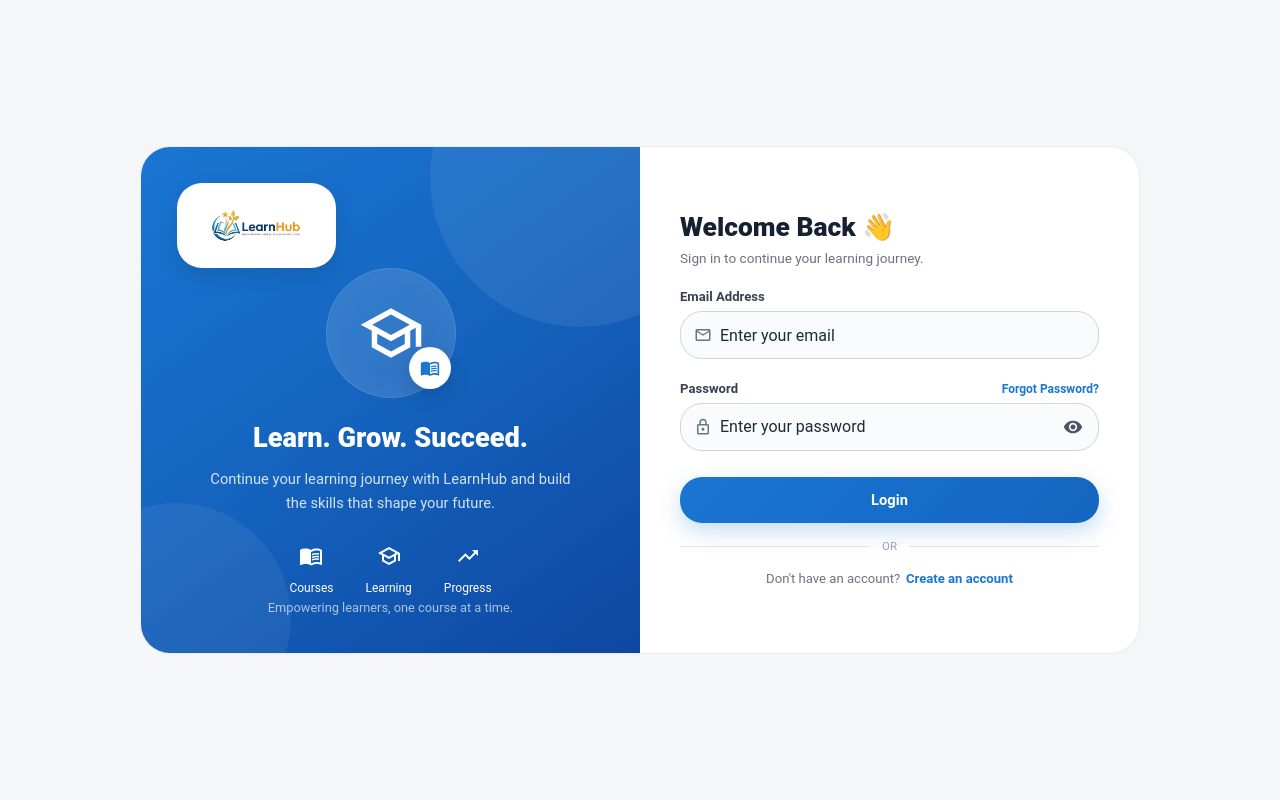
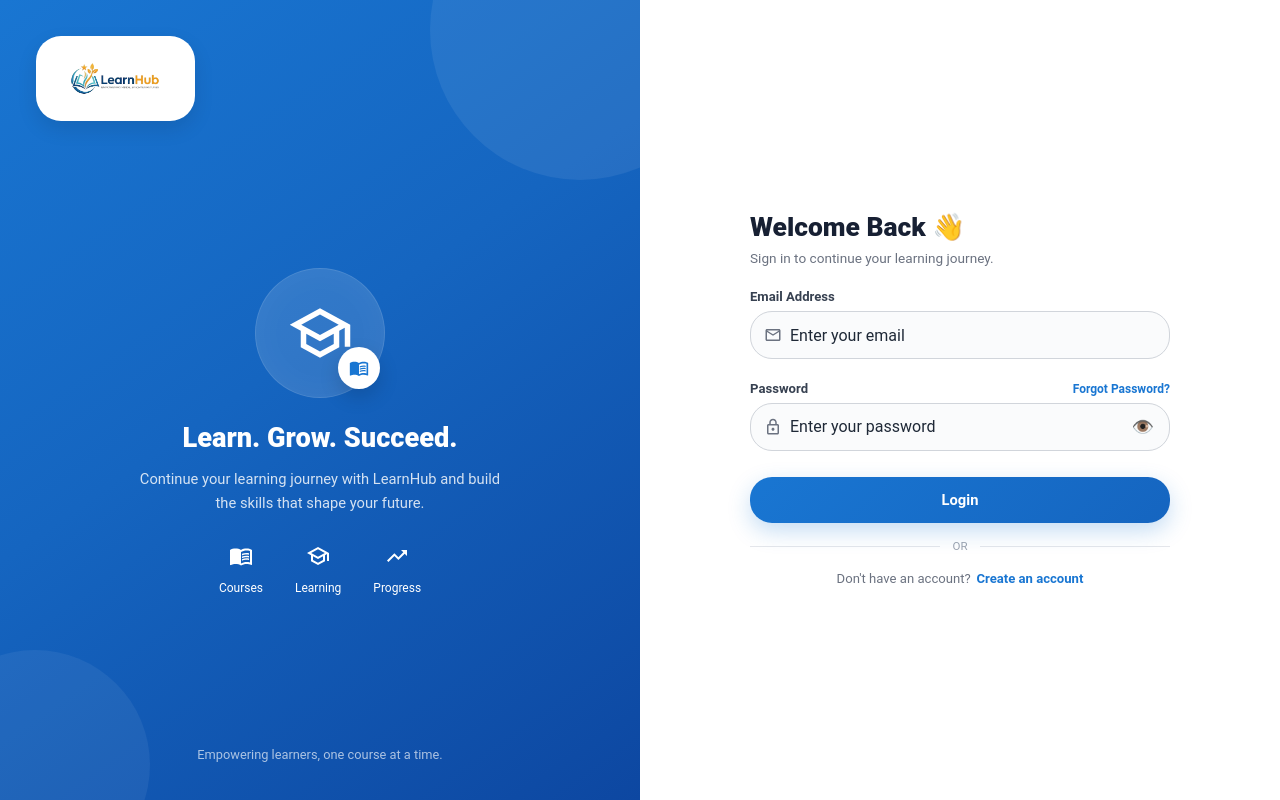
Before and after one commit to singhsumit045/LMS-Project, a React (Vite) app in the folder client/: page /login in a window 1280 px wide. Built offline with nearby package versions, Linux system fonts and the light colour scheme.

Commit message:
add visibility emoji in login and register

```diff
--- a/client/src/pages/Login/Login.jsx
+++ b/client/src/pages/Login/Login.jsx
@@ -169,12 +169,14 @@ const Login = () => {
                 sx={{
                     width: "100%",
                     minHeight: "100dvh",
+                    height: "100dvh",
                     display: "flex",
-                    alignItems: "center",
-                    justifyContent: "center",
-                    p: { xs: 0, sm: 2.5, md: 3 },
+                    alignItems: "stretch",
+                    justifyContent: "stretch",
+                    p: 0,
                     boxSizing: "border-box",
                     backgroundColor: isDark ? "#121212" : "#f5f6f8",
+                    overflow: "hidden",
                 }}
             >
                 <Fade in timeout={500}>
@@ -182,17 +184,18 @@ const Login = () => {
                         elevation={0}
                         sx={{
                             width: "100%",
-                            // Tuned for phones / iPad portrait (sm) / iPad landscape (md-lg) / laptop+ (xl)
-                            maxWidth: { xs: "100%", sm: 680, md: 860, lg: 1000, xl: 1100 },
-                            minHeight: { xs: "100dvh", sm: "auto" },
+                            height: "100%",
+                            minHeight: "100dvh",
+                            maxWidth: "none",
+
                             display: "flex",
                             flexDirection: { xs: "column", sm: "row" },
-                            borderRadius: { xs: 0, sm: 3 },
+
+                            borderRadius: 0,
                             overflow: "hidden",
-                            border: "1px solid",
-                            borderColor: isDark
-                                ? "rgba(255,255,255,0.08)"
-                                : "rgba(15,23,42,0.08)",
+
+                            border: "none",
+
                             backgroundColor: isDark ? "#1b1b1b" : "#ffffff",
                         }}
                     >
@@ -509,7 +512,7 @@ const Login = () => {
                                                             aria-label={showPassword ? "Hide password" : "Show password"}
                                                             sx={{ color: isDark ? "#ffffff" : "#4b5563" }}
                                                         >
-                                                            {showPassword ? <VisibilityOff fontSize="small" /> : <Visibility fontSize="small" />}
+                                                            {showPassword ? "🙈" : "👁️"}
                                                         </IconButton>
                                                     </InputAdornment>
                                                 ),
--- a/client/src/pages/Register/Register.jsx
+++ b/client/src/pages/Register/Register.jsx
@@ -1015,11 +1015,7 @@ function Register() {
                                                                 "text.secondary",
                                                         }}
                                                     >
-                                                        {showPassword ? (
-                                                            <VisibilityOff fontSize="small" />
-                                                        ) : (
-                                                            <Visibility fontSize="small" />
-                                                        )}
+                                                       {showPassword ? "🙈" : "👁️"}
                                                     </IconButton>
                                                 </InputAdornment>
                                             ),
@@ -1160,9 +1156,7 @@ function Register() {
     <InputAdornment position="end">
         <IconButton
             onClick={() =>
-                                                            setShowConfirmPassword(
-                                                                !showConfirmPassword
-                                                            )
+                setShowConfirmPassword(!showConfirmPassword)
             }
             edge="end"
             size="small"
@@ -1172,15 +1166,10 @@ function Register() {
                     : "Show password"
             }
             sx={{
-                                                            color:
-                                                                "text.secondary",
+                fontSize: "18px",
             }}
         >
-                                                        {showConfirmPassword ? (
-                                                            <VisibilityOff fontSize="small" />
-                                                        ) : (
-                                                            <Visibility fontSize="small" />
-                                                        )}
+            {showConfirmPassword ? "🙈" : "👁️"}
         </IconButton>
     </InputAdornment>
 ),
```
Also changed, not shown: 1 other file (tests, documents, lock files or other folders). Lines whose indentation alone changed are shown as unchanged.
